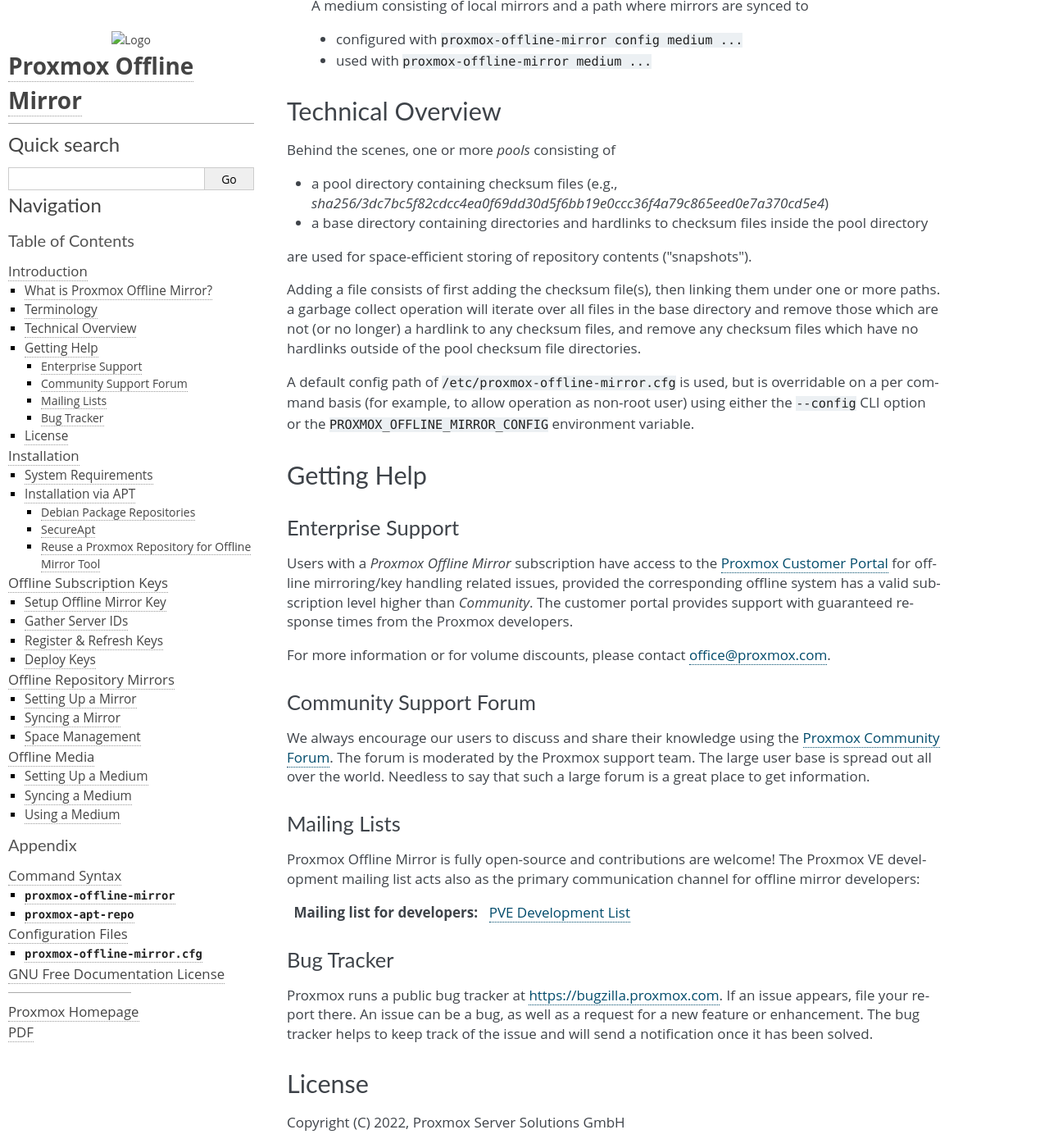
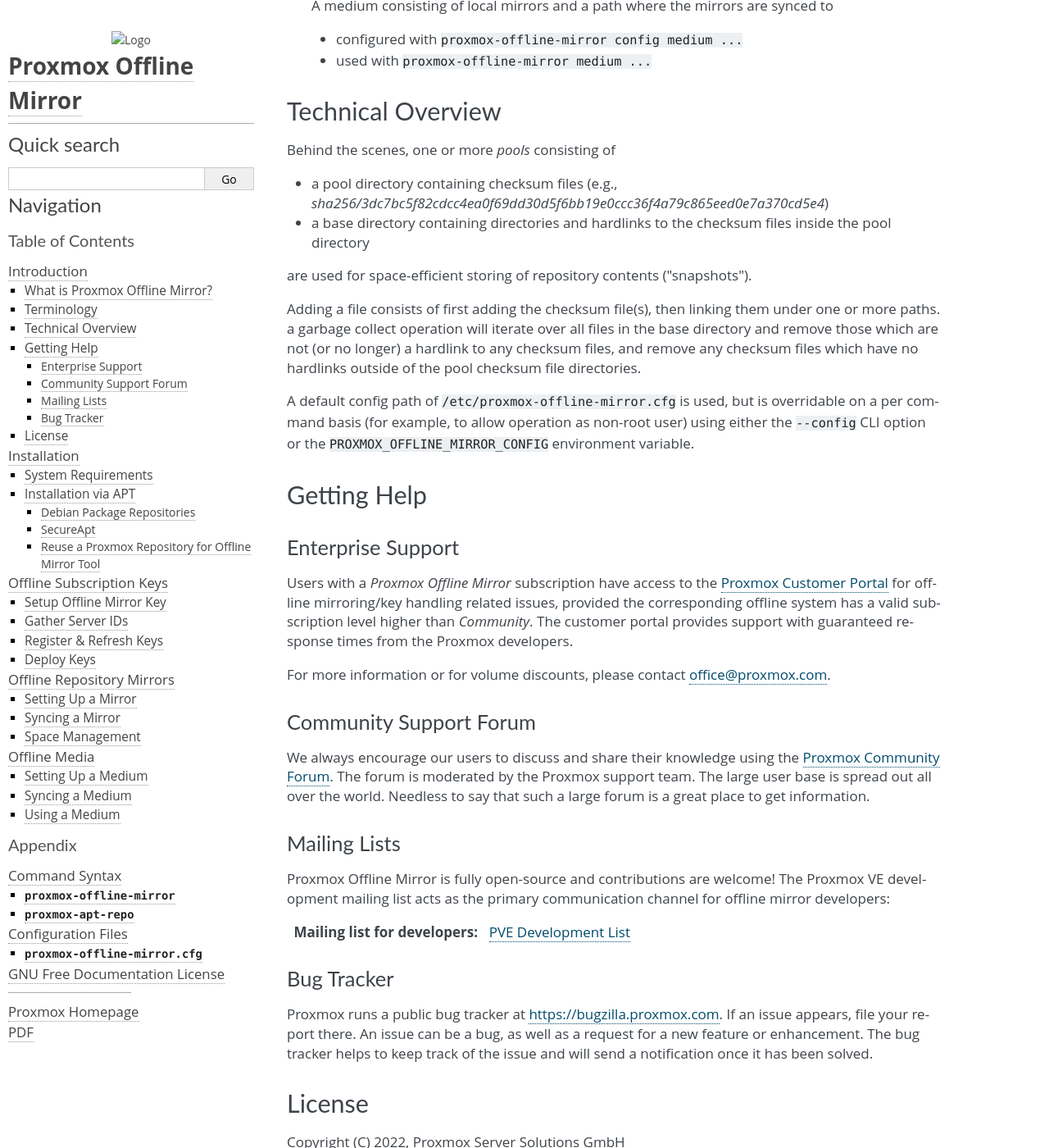
Before and after one commit to proxmox/proxmox-offline-mirror, a Sphinx documentation site: the page built from docs/introduction.rst, in a window 1280 px wide and 1400 px high, scrolled down 874 px. Shown: the whole window at 82% size. Built offline with Sphinx 7.4.7, drawn with Linux system fonts in a browser that asks for light colours; some of the changed text lies outside the part shown.

Commit message:
docs: introduction: fix typos and missing words
adding `the` in a few places, dropping `also`s as they are almost always
just filler words.

Signed-off-by: Aaron Lauterer <a.lauterer@proxmox.com>

```diff
--- a/docs/introduction.rst
+++ b/docs/introduction.rst
@@ -29,15 +29,15 @@
   They are configured with ``proxmox-offline-mirror key ...``
 
 *mirrors*
-  A mirror consists of an upstream repository metadata and a local path where **snapshots** of the
-  upstream repository are stored.
+  A mirror consists of the metadata of an upstream repository and a local path where **snapshots**
+  of the upstream repository are stored.
 
   - configured with ``proxmox-offline-mirror config mirror ...``
 
   - used with ``proxmox-offline-mirror mirror ...``
 
 *media*
-  A medium consisting of local mirrors and a path where mirrors are synced to
+  A medium consisting of local mirrors and a path where the mirrors are synced to
 
   - configured with ``proxmox-offline-mirror config medium ...``
 
@@ -50,7 +50,8 @@
 Behind the scenes, one or more `pools` consisting of
 
 - a pool directory containing checksum files (e.g., `sha256/3dc7bc5f82cdcc4ea0f69dd30d5f6bb19e0ccc36f4a79c865eed0e7a370cd5e4`)
-- a base directory containing directories and hardlinks to checksum files inside the pool directory
+- a base directory containing directories and hardlinks to the checksum files inside the pool
+  directory
 
 are used for space-efficient storing of repository contents ("snapshots").
 
@@ -93,8 +94,7 @@
 ^^^^^^^^^^^^^
 
 Proxmox Offline Mirror is fully open-source and contributions are welcome! The Proxmox VE
-development mailing list acts also as the primary communication channel for offline mirror
-developers:
+development mailing list acts as the primary communication channel for offline mirror developers:
 
 :Mailing list for developers: `PVE Development List`_
 
```
